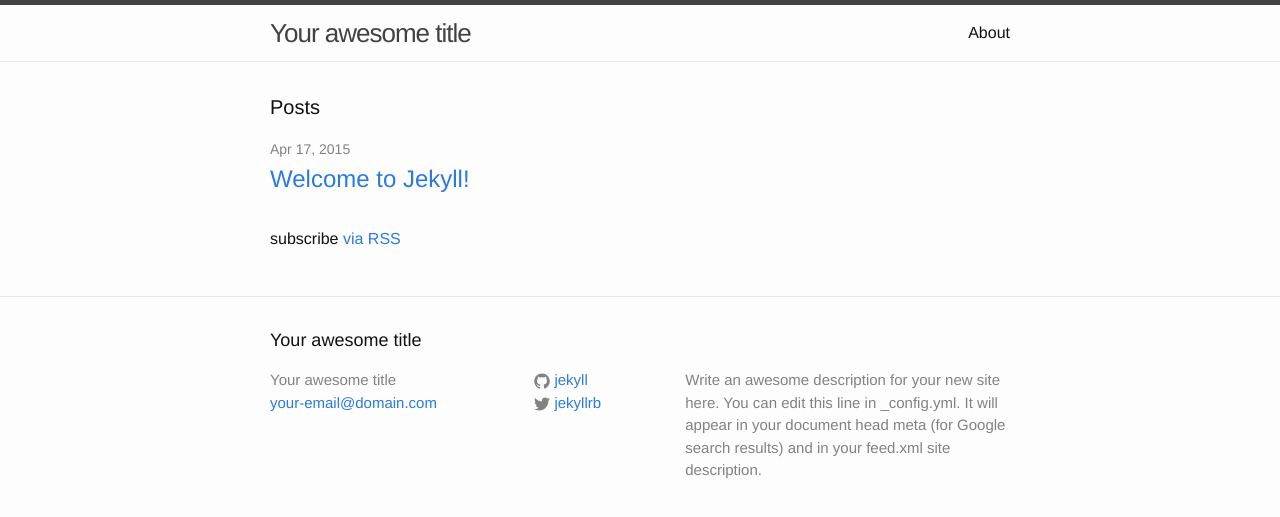
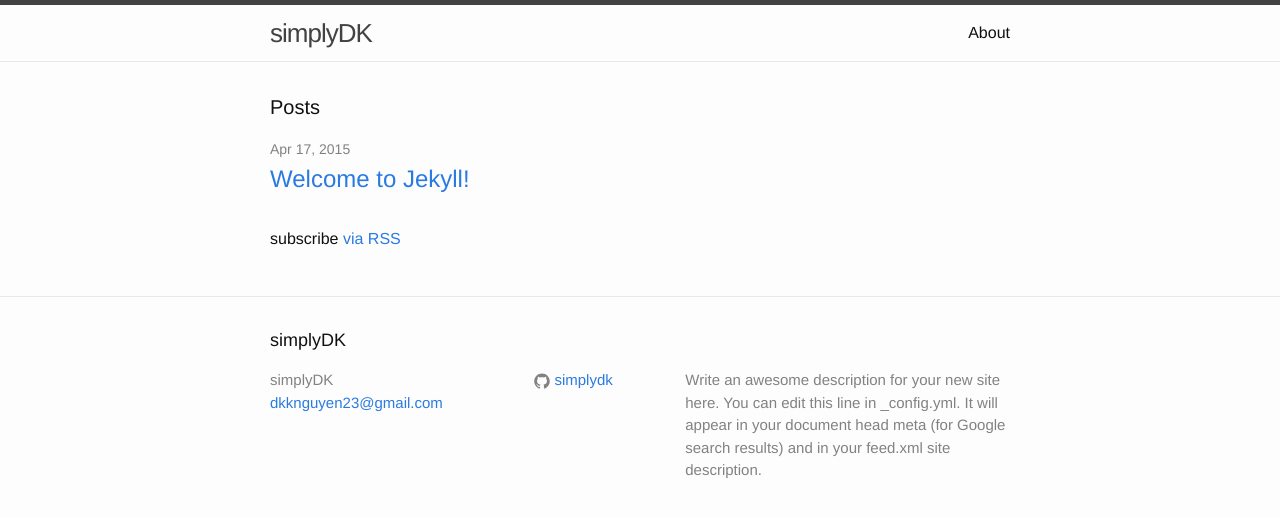
Before and after one commit to clairenguyen23/theoldsimplydk, a Jekyll site: the page built from index.html, in a window 1280 px wide. Shown: the top 517 px of the page. Built offline with Jekyll 4.4.1, drawn with Linux system fonts in a browser that asks for light colours.

Commit message:
Changed config file

```diff
--- a/_config.yml
+++ b/_config.yml
@@ -1,14 +1,13 @@
 # Site settings
-title: Your awesome title
-email: your-email@domain.com
+title: simplyDK
+email: dkknguyen23@gmail.com
 description: > # this means to ignore newlines until "baseurl:"
   Write an awesome description for your new site here. You can edit this
   line in _config.yml. It will appear in your document head meta (for
   Google search results) and in your feed.xml site description.
 baseurl: "" # the subpath of your site, e.g. /blog/
 url: "http://yourdomain.com" # the base hostname & protocol for your site
-twitter_username: jekyllrb
-github_username:  jekyll
+github_username: simplydk
 
 # Build settings
 markdown: kramdown
```
